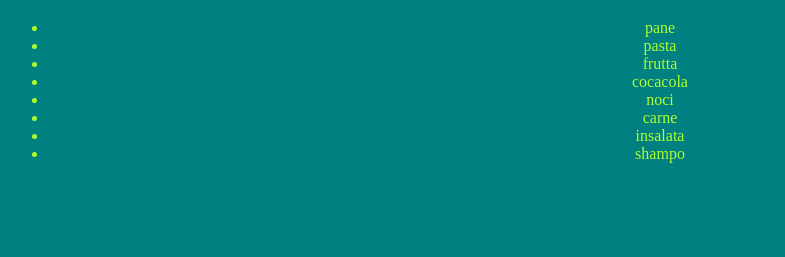
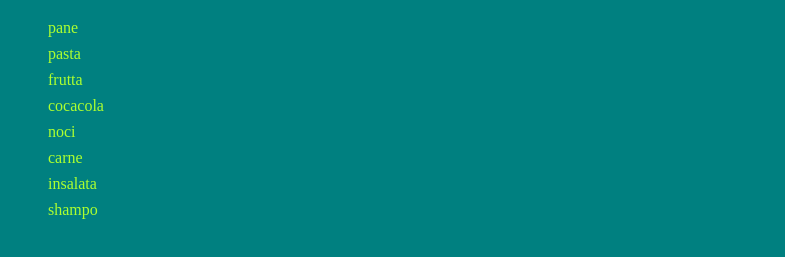
Before and after one commit to MarcoSac1/js-lista-spesa, a plain HTML site: page index.html in a window 1280 px wide. Shown: the part 61-318 px from the top of the page, without its empty margins (0-785 px from the left). Drawn offline with Linux system fonts and the light colour scheme.

Commit message:
styled ul

```diff
--- a/css/style.css
+++ b/css/style.css
@@ -3,3 +3,12 @@ body{
     background-color: teal;
     color: greenyellow;
 }
+
+ul{
+    list-style: none;
+    text-align: left;
+}
+
+li{
+    margin-bottom: .5rem;
+}
```
